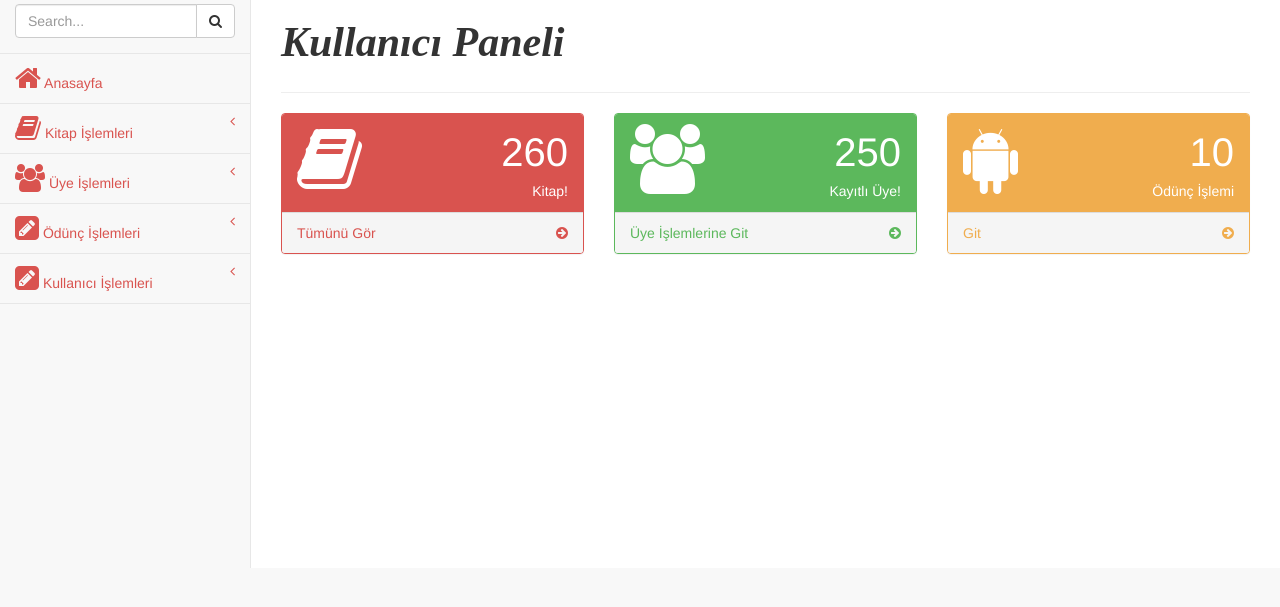
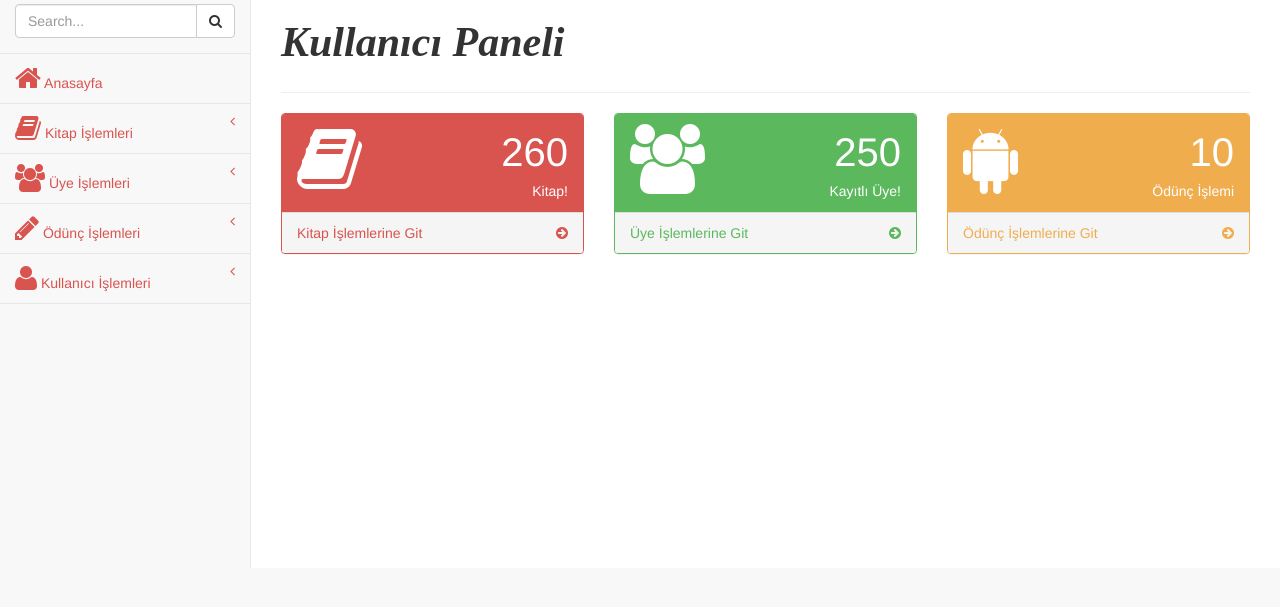
Before and after one commit to hediyeozturk/KutuphaneOtomasyon, an ASP.NET MVC app: page / in a window 1280 px wide. Shown: the part 62-669 px from the top of the page. Run offline with ASP.NET Core 8 and stand-ins for ASP.NET MVC 5, Linux system fonts and the light colour scheme; the project's own start-up code is not run, and a stand-in starts its controllers and pages; some libraries are stand-ins or nearby versions.

Commit message:
lyoucommit

```diff
--- a/Kutuphane.MVC/Views/Home/Index.cshtml
+++ b/Kutuphane.MVC/Views/Home/Index.cshtml
@@ -28,7 +28,7 @@
                 </div>
                 <a href="#">
                     <div class="panel-footer">
-                        <span class="pull-left">Tümünü Gör</span>
+                        <span class="pull-left">Kitap İşlemlerine Git</span>
                         <span class="pull-right"><i class="fa fa-arrow-circle-right"></i></span>
                         <div class="clearfix"></div>
                     </div>
@@ -72,7 +72,7 @@
                 </div>
                 <a href="#">
                     <div class="panel-footer">
-                        <span class="pull-left">Git</span>
+                        <span class="pull-left">Ödünç İşlemlerine Git</span>
                         <span class="pull-right"><i class="fa fa-arrow-circle-right"></i></span>
                         <div class="clearfix"></div>
                     </div>
--- a/Kutuphane.MVC/Views/Shared/_LayoutPage.cshtml
+++ b/Kutuphane.MVC/Views/Shared/_LayoutPage.cshtml
@@ -203,7 +203,7 @@
                             </ul>
                         </li>
                         <li>
-                            <a href="#" class="btn-outline btn-danger"><i class="fa fa-pencil-square fa-2x"></i> Ödünç İşlemleri<span class="fa arrow"></span></a>
+                            <a href="#" class="btn-outline btn-danger"><i class="fa fa-pencil fa-2x"></i> Ödünç İşlemleri<span class="fa arrow"></span></a>
                             <ul class="nav nav-second-level">
                                 <li>
                                     <a href="#" class="btn-outline btn-danger"> Ödünç Ver</a>
@@ -214,7 +214,7 @@
                             </ul>
                         </li>
                         <li>
-                            <a href="#" class="btn-outline btn-danger"><i class="fa fa-pencil-square fa-2x"></i> Kullanıcı İşlemleri<span class="fa arrow"></span></a>
+                            <a href="#" class="btn-outline btn-danger"><i class="fa fa-user fa-2x"></i> Kullanıcı İşlemleri<span class="fa arrow"></span></a>
                             <ul class="nav nav-second-level">
                                 <li>
                                     <a href="#" class="btn-outline btn-danger"> Kayıtlı Kullanıcılar</a>
```
